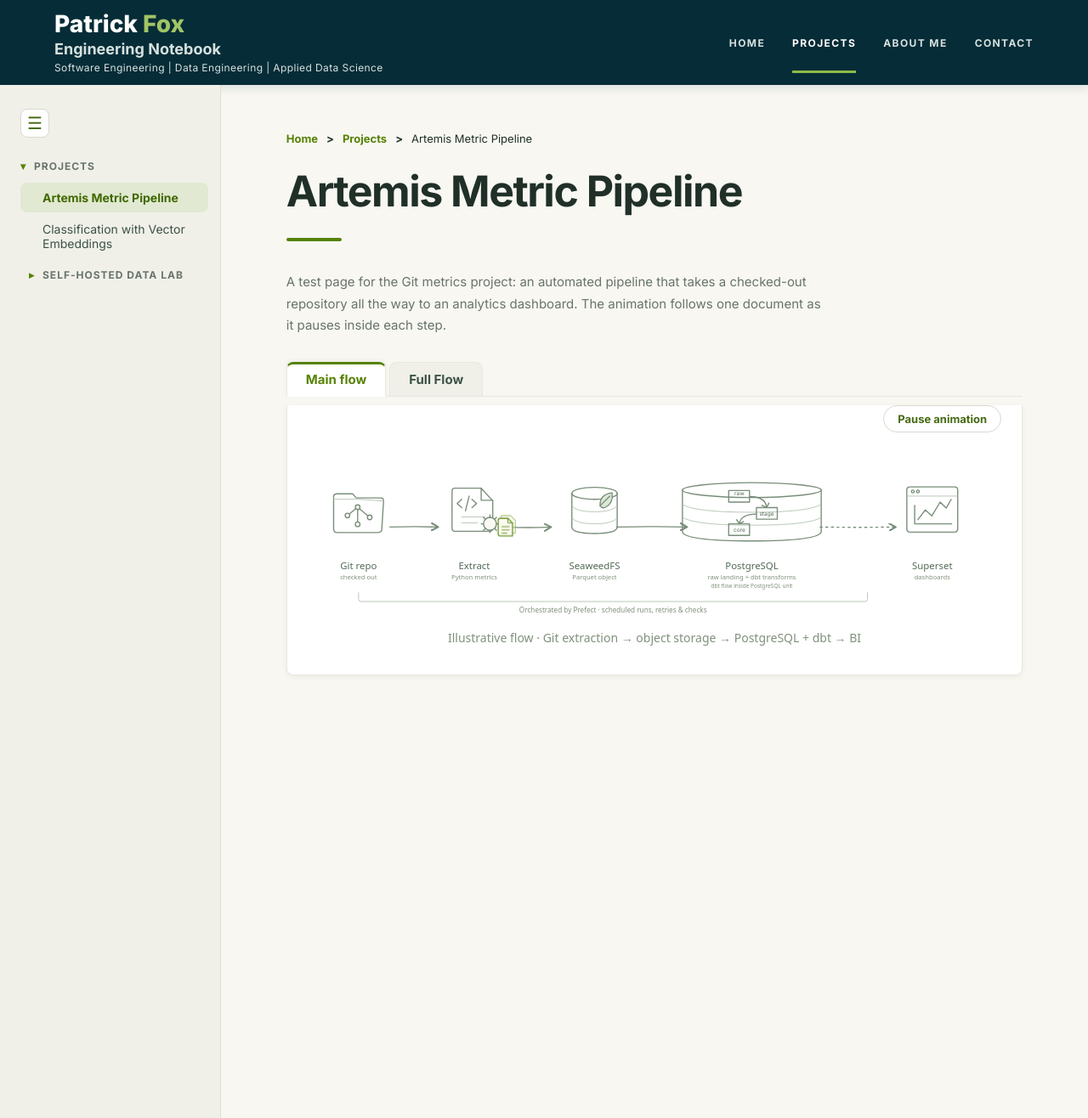
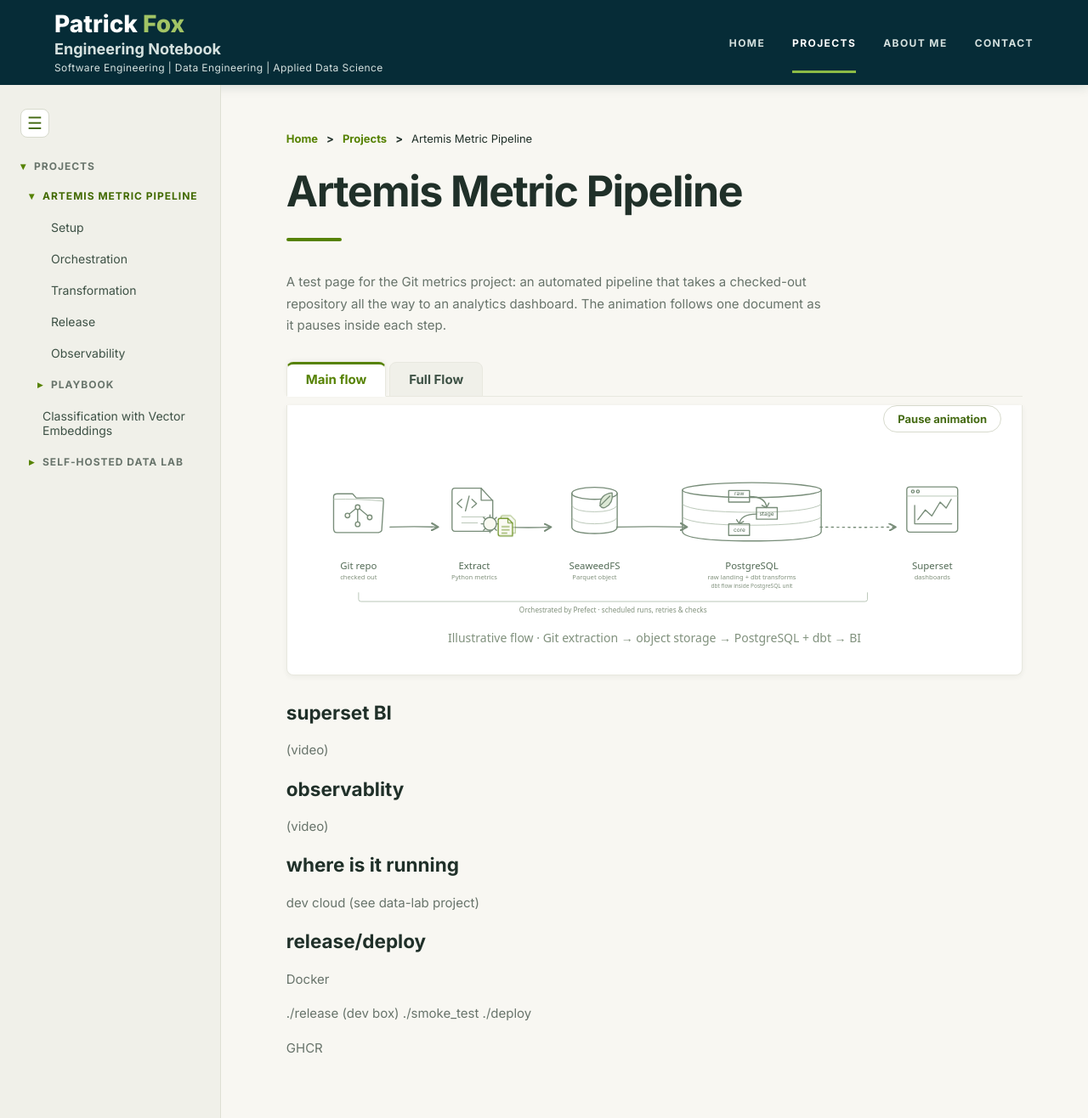
Before and after one commit to pgfox/pgfox.github.io, an MkDocs documentation site: the page built from docs/projects/artemis-metrics/index.md, in a window 1280 px wide and 1316 px high. Shown: the whole window at 85% size. Built offline with MkDocs 1.6.1, drawn with Linux system fonts in a browser that asks for light colours.

Commit message:
added the artemis-metrics project structure - stubbed out.

```diff
--- a/docs/projects/git-metrics.md
+++ b/docs/projects/artemis-metrics/index.md
@@ -296,3 +296,27 @@ document.querySelectorAll('.tabs').forEach(function (tabs) {
 });
 </script>
 </div>
+
+
+## superset BI
+
+(video)
+
+## observablity
+
+(video)
+
+## where is it running
+dev
+cloud (see data-lab project)
+
+
+## release/deploy
+
+Docker
+
+./release (dev box)
+./smoke_test
+./deploy
+
+GHCR
--- a/mkdocs.yml
+++ b/mkdocs.yml
@@ -11,7 +11,15 @@ nav:
   - Home: index.md
   - Projects:
       - Overview: projects/index.md
-      - Artemis Metric Pipeline: projects/git-metrics.md
+      - Artemis Metric Pipeline:
+          - projects/artemis-metrics/index.md
+          - Setup: projects/artemis-metrics/setup.md
+          - Orchestration: projects/artemis-metrics/orchestration.md
+          - Transformation: projects/artemis-metrics/transformation.md
+          - Release: projects/artemis-metrics/release.md
+          - Observability: projects/artemis-metrics/observability.md
+          - Playbook:
+              - projects/artemis-metrics/playbook/index.md
       - Classification with Vector Embeddings: projects/msc-thesis.md
       - Self-Hosted Data Lab:
           - projects/data-lab/index.md
--- a/theme/css/style.css
+++ b/theme/css/style.css
@@ -365,9 +365,9 @@ html[data-sidebar="collapsed"] .toc-head {
 }
 
 .card .tags li {
-  background: var(--tint);
+  background: #d6d6d6;
   border-radius: 999px;
-  color: #416900;
+  color: #000;
   font-size: 12px;
   font-weight: 600;
   padding: 3px 10px;
--- a/theme/main.html
+++ b/theme/main.html
@@ -18,7 +18,7 @@
   {%- macro section_index(section) %}{{ (section.children | selectattr('is_page') | selectattr('is_index') | first or {}).url }}{% endmacro %}
   {#- Breadcrumb trail; on a section's landing page the section itself is the current page. #}
   {%- set crumbs = (page.ancestors | reverse | list) if page else [] %}
-  {%- if page and page.is_index and crumbs %}{% set crumbs = crumbs[:-1] %}{% endif %}
+  {%- if page and page.parent and page.url == section_index(page.parent) | string %}{% set crumbs = crumbs[:-1] %}{% endif %}
 
   {%- macro toc(items) %}
   <ul>
@@ -26,14 +26,15 @@
     {%- if item.is_section %}
     <li>
       <details class="toc-section"{% if item.active %} open{% endif %}>
-        {#- A nested section with a landing page gets a clickable heading. #}
-        {%- set index_url = section_index(item) | string if item.parent else '' %}
+        {#- A section with a landing page gets a clickable heading. #}
+        {%- set index_url = section_index(item) | string %}
         <summary>{% if index_url %}<a class="toc-section-link{% if page and page.url == index_url %} selected{% endif %}" href="{{ index_url | url }}"{% if page and page.url == index_url %} aria-current="page"{% endif %}>{{ item.title }}</a>{% else %}{{ item.title }}{% endif %}</summary>
         {{- toc(item.children) }}
       </details>
     </li>
-    {#- A section's landing page is reached via the top bar, so the tree skips it. #}
-    {%- elif item.is_page and not (item.is_index and item.parent) %}
+    {#- A section's landing page is reached via its heading, so the tree skips it.
+        Other index.md pages (e.g. projects/artemis-metrics/index.md) are listed. #}
+    {%- elif item.is_page and not (item.parent and item.url == section_index(item.parent) | string) %}
     <li><a class="toc-link{% if item.active %} selected{% endif %}" href="{{ item.url | url }}"{% if item.active %} aria-current="page"{% endif %}>{{ item.title }}</a></li>
     {%- endif %}
     {%- endfor %}
```
Also changed, not shown: docs/projects/artemis-metrics/observability.md (added, +3 -0 lines), docs/projects/artemis-metrics/orchestration.md (added, +3 -0 lines), docs/projects/artemis-metrics/playbook/index.md (added, +5 -0 lines), docs/projects/artemis-metrics/release.md (added, +3 -0 lines), docs/projects/artemis-metrics/setup.md (added, +3 -0 lines), docs/projects/artemis-metrics/transformation.md (added, +3 -0 lines), docs/projects/index.md (+2 -1 lines).
